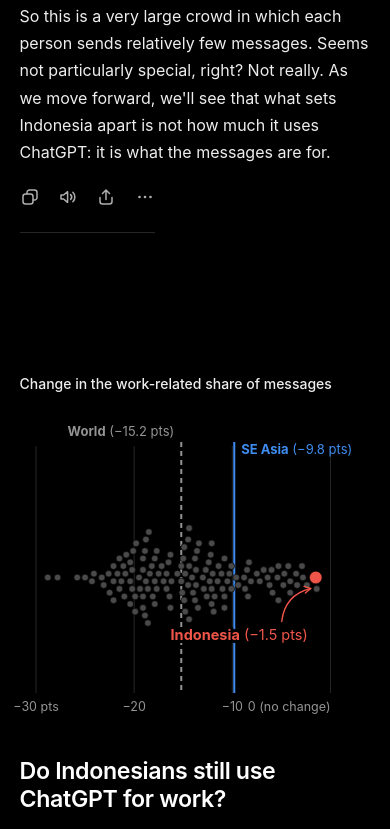
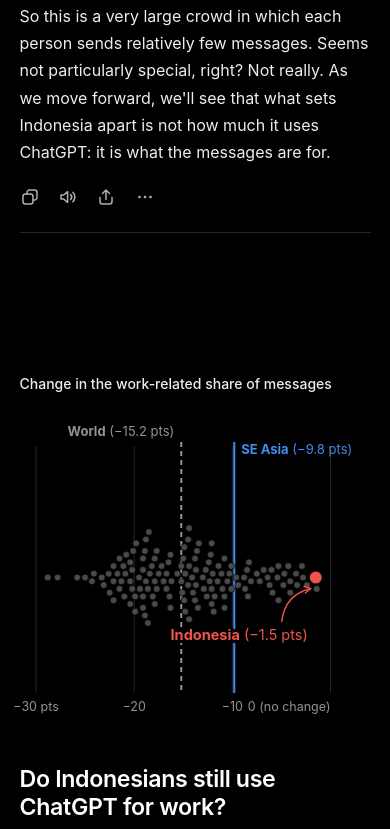
Before and after one commit to akbsaputra/chatgpt-use, a plain HTML site: page dist/index.html in a window 390 px wide. Shown: the part 8475-9304 px from the top of the page. Drawn offline with Linux system fonts and the light colour scheme.

Commit message:
Fix chart padding in mobile

```diff
--- a/dist/index.html
+++ b/dist/index.html
@@ -130,7 +130,7 @@ figure[data-fig="pics"]{margin-top:3.6rem;margin-bottom:4rem}
   section>.scrolly,section>.pair,section.split>h2,section>.wide{max-width:var(--col);margin-left:auto;margin-right:auto}
   /* the pinned chart hangs at the top of the screen with room above and below it, and no rule under it */
   .sticky{top:0;z-index:2;background:var(--bg);margin:0 calc(var(--pad)*-1);padding:1.25rem var(--pad) 1.15rem}
-  .scrolly:not([data-for="grid"]) .sticky{padding-top:2rem;padding-bottom:2rem}
+  .scrolly:not([data-for="grid"]) .sticky{padding-top:2rem;padding-bottom:2.5rem}
   .sticky figcaption{margin-bottom:.4rem}
   .sticky figcaption .ct{font-size:.875rem}
   .sticky figcaption .ci{display:none}
@@ -145,6 +145,7 @@ figure[data-fig="pics"]{margin-top:3.6rem;margin-bottom:4rem}
   .pair{display:flex;flex-direction:column}
   .pair .prose,.duo-text{display:contents}
   .pair figure{order:1;margin:.7rem 0 2.2rem}
+  .pair .acts{align-self:stretch}
   #crowd .prose p:nth-child(n+3),#crowd .acts{order:2}
   #tell .prose>:nth-child(n+3){order:2}
 }
```
Also changed, not shown: src/template.html (+2 -1 lines).
